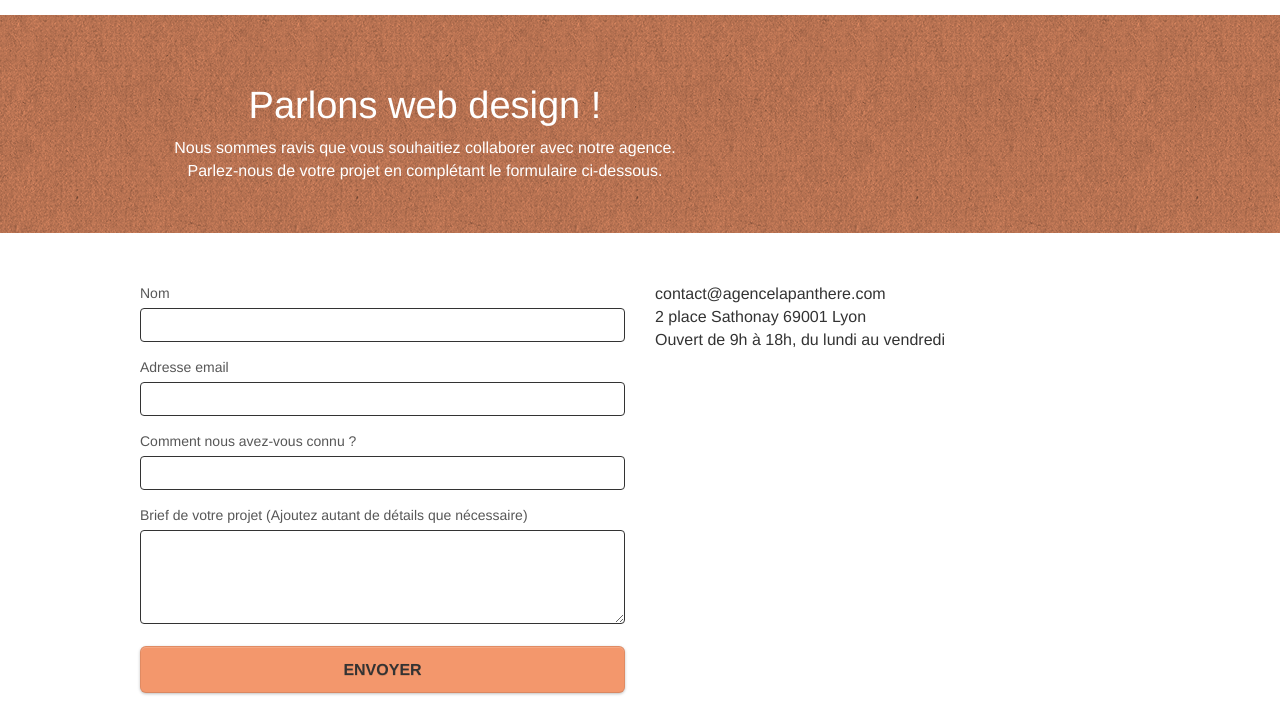
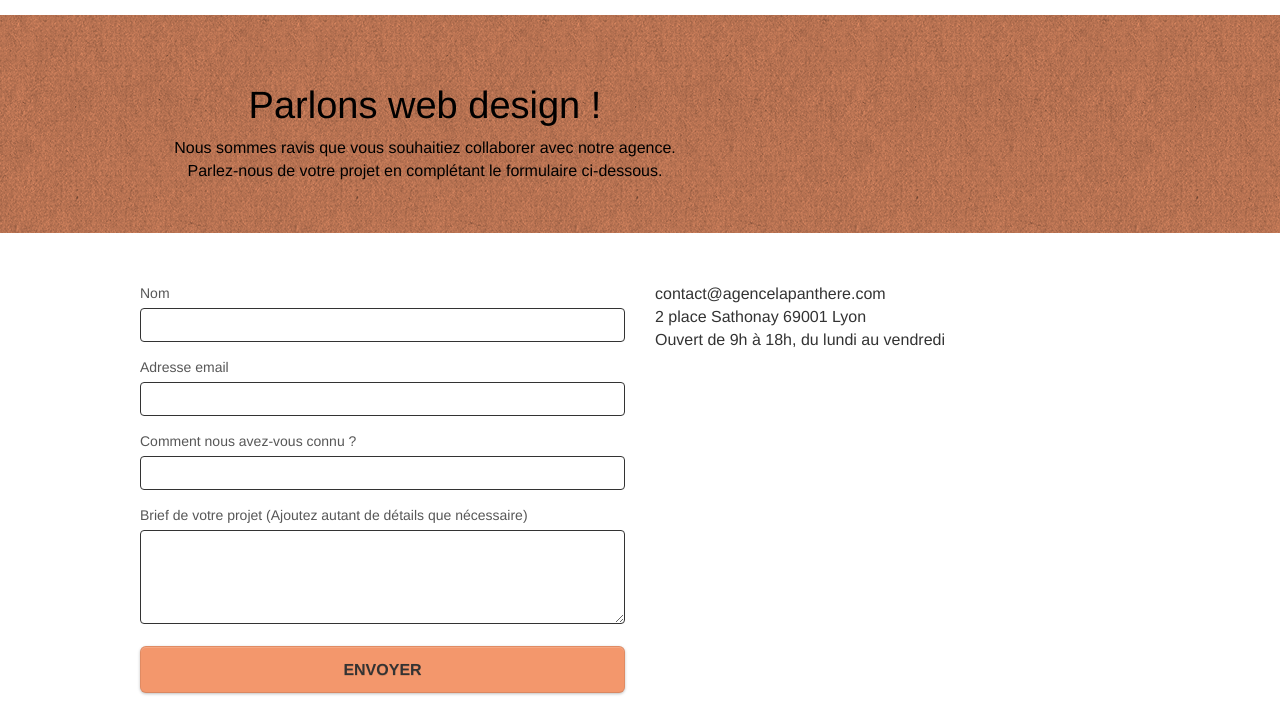
Before and after one commit to MaryG78/GuigouMarie_4_112022, a plain HTML site: page Contactez-nous.html in a window 1280 px wide. Shown: the part 77-800 px from the top of the page. Drawn offline with Linux system fonts and the light colour scheme.

Commit message:
fixes #21, solving contrast issue on contact page

```diff
--- a/Contactez-nous.html
+++ b/Contactez-nous.html
@@ -68,10 +68,10 @@
 				<div class="container bloc-lg">
 					<div class="row">
 						<div class="col-sm-12 tight-width-whitespace">
-							<h1 class="text-center hero-bloc-text white ">
+							<h1 class="text-center hero-bloc-text ">
 								Parlons web design !
 							</h1>
-							<p class="text-center mg-lg white tight-width-whitespace">
+							<p class="text-center mg-lg tight-width-whitespace">
 								Nous sommes ravis que vous souhaitiez collaborer avec notre agence.<br>
 								Parlez-nous de votre projet en complétant le formulaire ci-dessous.
 							</p>
--- a/style.css
+++ b/style.css
@@ -735,6 +735,14 @@ h1 {
   color: white;
 }
 
+#bloc-6 h1 {
+  color: black;
+}
+
+#bloc-6 p {
+  color: black;
+}
+
 h4 {
   color: #333333 !important;
 }
```
